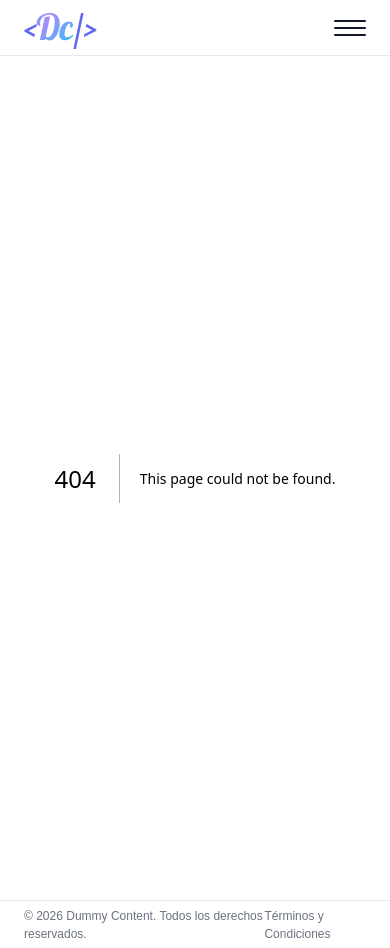
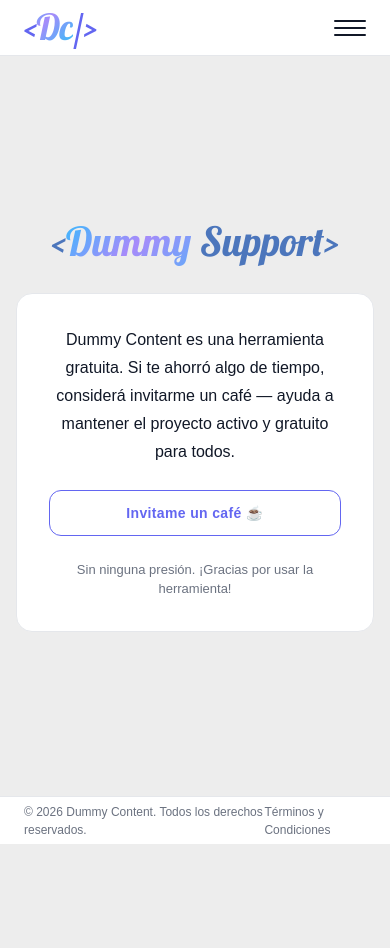
Before and after one commit to andres-mingarro/dummy-content, a Next.js app: page /support in a window 390 px wide. Before the commit this address had no page. After the commit the page ends 844 px from the top, so only its background shows below. Built offline with nearby package versions, Linux system fonts and the light colour scheme.

Commit message:
feat(donations): agregar botón Buy Me a Coffee y página /support
- Botón ☕ en header desktop y mobile (placeholder YOUR_USERNAME)
- Nueva página /support con CTA honesto y sin presión
- Traducciones ES/EN para sección support
- /support agregado al sitemap

```diff
--- a/app/sitemap.ts
+++ b/app/sitemap.ts
@@ -34,5 +34,11 @@ export default function sitemap(): MetadataRoute.Sitemap {
       changeFrequency: "yearly",
       priority: 0.3,
     },
+    {
+      url: `${BASE_URL}/support`,
+      lastModified: new Date(),
+      changeFrequency: "yearly",
+      priority: 0.3,
+    },
   ];
 }
--- /dev/null
+++ b/app/support/page.tsx
@@ -0,0 +1,53 @@
+"use client";
+
+import { useLang } from "@/providers/LangProvider";
+import { lobster } from "@/components/shared/Logo/Logo";
+import { BlurFade } from "@/components/shared/BlurFade/BlurFade";
+import { AuroraText } from "@/components/shared/AuroraText/AuroraText";
+
+const BMC_URL = "https://www.buymeacoffee.com/YOUR_USERNAME";
+
+export default function SupportPage() {
+  const { t } = useLang();
+
+  return (
+    <main className="flex-1 flex items-center justify-center py-16 px-4 SupportPage" style={{ background: "var(--background)" }}>
+      <div className="max-w-lg w-full mx-auto text-center space-y-8">
+
+        <BlurFade delay={0} direction="up">
+          <h1 className={lobster.className} style={{ fontSize: "40px", color: "var(--heading)", lineHeight: 1 }}>
+            &lt;<AuroraText colors={["#07CFFE", "#a78bfa", "#38bdf8", "#07CFFE"]} speed={2}>Dummy</AuroraText> Support&gt;
+          </h1>
+        </BlurFade>
+
+        <BlurFade delay={0.08} direction="up">
+          <div className="rounded-2xl p-8 space-y-6" style={{ background: "var(--card)", border: "1.5px solid var(--card-border)" }}>
+            <p style={{ fontSize: "1rem", lineHeight: 1.75, color: "var(--foreground)" }}>
+              {t.support.description}
+            </p>
+
+            <a
+              href={BMC_URL}
+              target="_blank"
+              rel="noopener noreferrer"
+              className="block w-full py-3 rounded-xl text-sm font-semibold tracking-wide transition-all text-center"
+              style={{
+                border: "1.5px solid var(--accent)",
+                background: "transparent",
+                color: "var(--accent)",
+                textDecoration: "none",
+              }}
+            >
+              {t.support.cta}
+            </a>
+
+            <p style={{ fontSize: "0.8125rem", color: "var(--muted)" }}>
+              {t.support.disclaimer}
+            </p>
+          </div>
+        </BlurFade>
+
+      </div>
+    </main>
+  );
+}
--- a/components/shared/Header/Header.module.scss
+++ b/components/shared/Header/Header.module.scss
@@ -96,6 +96,51 @@
     background: var(--muted-bg);
     color: var(--foreground);
     border-color: var(--muted);
+  }
+}
+
+// ── Coffee button ─────────────────────────────────────────────
+
+.coffeeBtn {
+  display: inline-flex;
+  align-items: center;
+  gap: 0.375rem;
+  height: 2rem;
+  padding: 0 0.75rem;
+  border-radius: 0.5rem;
+  border: 1.5px solid var(--card-border);
+  background: transparent;
+  color: var(--muted);
+  font-size: 0.6875rem;
+  font-weight: 700;
+  letter-spacing: 0.04em;
+  text-decoration: none;
+  white-space: nowrap;
+  cursor: pointer;
+  transition: background 0.15s, color 0.15s, border-color 0.15s;
+
+  &:hover {
+    background: var(--accent-bg);
+    color: var(--accent);
+    border-color: var(--accent);
+  }
+}
+
+.mobileCoffeeBtn {
+  display: flex;
+  align-items: center;
+  gap: 0.5rem;
+  padding: 0.875rem 1rem;
+  border-radius: 0.75rem;
+  font-size: 1rem;
+  font-weight: 600;
+  color: var(--muted);
+  text-decoration: none;
+  transition: background 0.15s, color 0.15s;
+
+  &:hover {
+    background: var(--accent-bg);
+    color: var(--accent);
   }
 }
 
--- a/components/shared/Header/Header.tsx
+++ b/components/shared/Header/Header.tsx
@@ -57,6 +57,15 @@ export default function Header() {
 
         {/* Controls desktop */}
         <div className={`${styles.controls} ${styles.controlsDesktop}`}>
+          <a
+            href="https://www.buymeacoffee.com/YOUR_USERNAME"
+            target="_blank"
+            rel="noopener noreferrer"
+            className={styles.coffeeBtn}
+            aria-label={t.support.buyMeCoffee}
+          >
+            ☕ {t.support.buyMeCoffee}
+          </a>
           <RippleButton type="button" className={styles.controlBtn} onClick={toggleLang} aria-label="Toggle language">
             {lang === "es" ? <><FlagUS />&nbsp;English</> : <><FlagAR />&nbsp;Español</>}
           </RippleButton>
@@ -90,6 +99,17 @@ export default function Header() {
               </Link>
             ))}
           </nav>
+
+          <div className={styles.mobileDivider} />
+
+          <a
+            href="https://www.buymeacoffee.com/YOUR_USERNAME"
+            target="_blank"
+            rel="noopener noreferrer"
+            className={styles.mobileCoffeeBtn}
+          >
+            ☕ {t.support.buyMeCoffee}
+          </a>
 
           <div className={styles.mobileDivider} />
 
--- a/lib/i18n/translations.ts
+++ b/lib/i18n/translations.ts
@@ -80,6 +80,13 @@ export const translations = {
       copyright: "All rights reserved.",
       terms: "Terms & Conditions",
     },
+    support: {
+      buyMeCoffee: "Buy me a coffee",
+      heading: "Support Dummy Content",
+      description: "Dummy Content is a free tool. If it saved you some time, consider buying me a coffee — it helps keep the project alive and free for everyone.",
+      cta: "Buy me a coffee ☕",
+      disclaimer: "No pressure at all. Thanks for using the tool!",
+    },
   },
   es: {
     header: {
@@ -160,6 +167,13 @@ export const translations = {
       copyright: "Todos los derechos reservados.",
       terms: "Términos y Condiciones",
     },
+    support: {
+      buyMeCoffee: "Invitame un café",
+      heading: "Apoyá Dummy Content",
+      description: "Dummy Content es una herramienta gratuita. Si te ahorró algo de tiempo, considerá invitarme un café — ayuda a mantener el proyecto activo y gratuito para todos.",
+      cta: "Invitame un café ☕",
+      disclaimer: "Sin ninguna presión. ¡Gracias por usar la herramienta!",
+    },
   },
 } as const;
 
```
